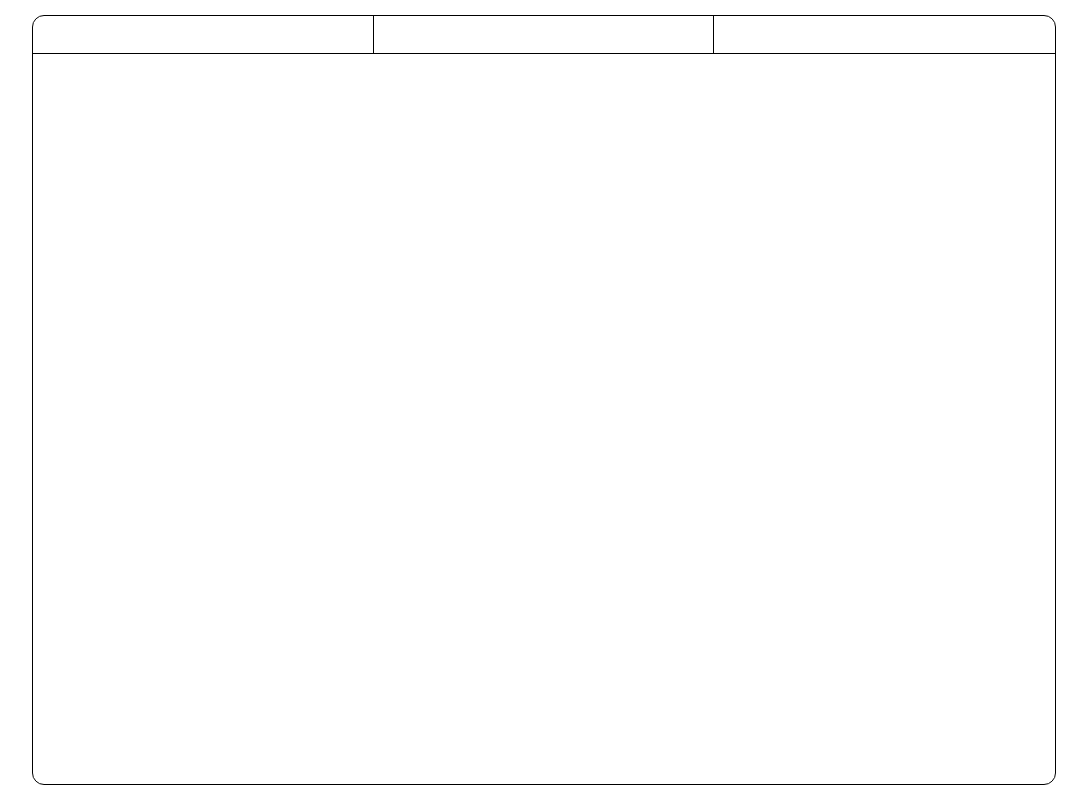
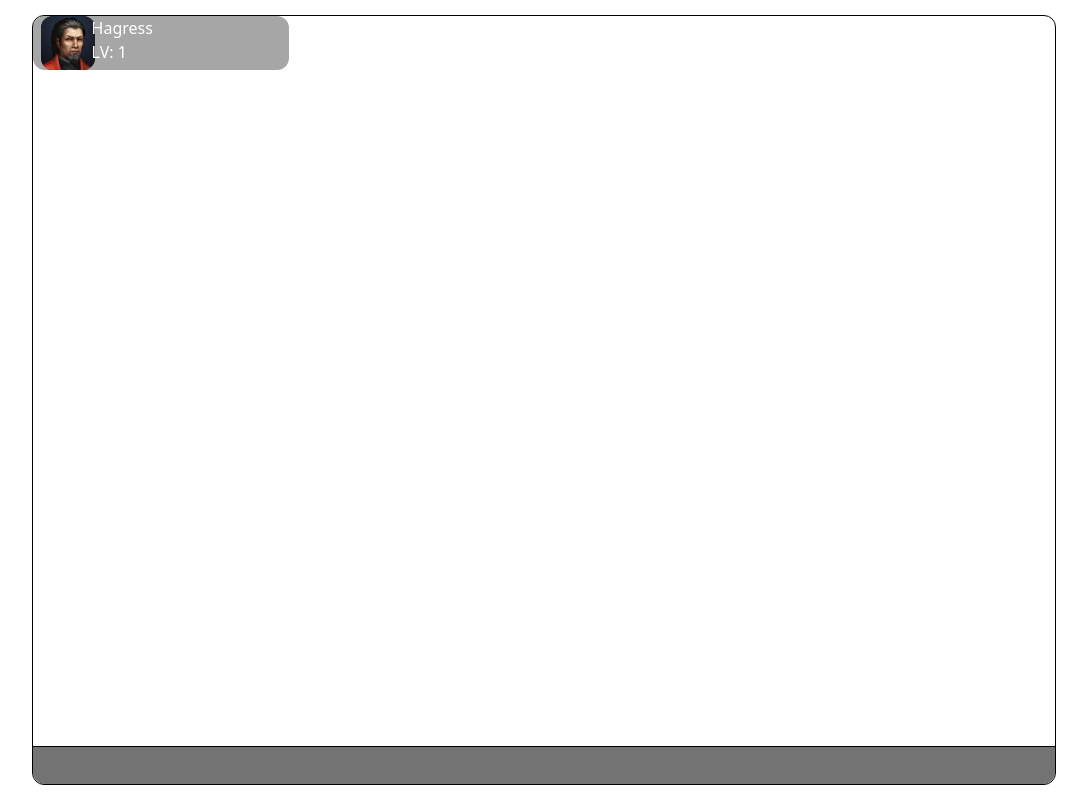
Before and after one commit to ebhooks21/littlealchemist, a plain HTML site: page index.html in a window 1280 px wide. Shown: the whole page, without its empty margins (96-1183 px from the left). Drawn offline with nearby package versions, Linux system fonts and the light colour scheme.

Commit message:
Added code for drawing the HUD. Added code to store the player.

```diff
--- a/css/style.css
+++ b/css/style.css
@@ -11,16 +11,56 @@ div.gamearea
 	border: 1px solid #000;
 	border-radius: 12px;
 	display: block;
+	position: relative;
 	width: 80% !important;
 }
 	div.gamearea div.topuibar
 	{
-		border-bottom: 1px solid #000;
+		/*background-color: #CCCC92;*/
+		background: rgba(0, 0, 0, 0);
+		border-top-right-radius: 12px;
+		border-top-left-radius: 12px;
+		color: #FFFFFF;
 		display: block;
+		height: 7%;
+		width: 100%;
+	}
+		div.gamearea div.topuibar div.topuibar-div
+		{
+			background: rgba(0, 0, 0, .35);
+			border-radius: 12px;
+			height: 100%;
+		}
+			div.gamearea div.topuibar div.topuibar-div div.topuibar-div-section
+			{
+				border-radius: 12px;
+				height: 100%;
+			}
+				div.gamearea div.topuibar div.topuibar-div div.topuibar-div-section img.characterportrait-img
+				{
+					background: rgba(0, 0, 0, .85);
+					border-radius: 12px;
+					height: 100%;
+					opacity: 1.0;
+					width: auto;
+				}
+
+	div.gamearea div.bottomuibar
+	{
+		/*background-color: #CCCC92;*/
+		background: rgba(0, 0, 0, .55);
+		border-top: 1px solid #000;
+		border-bottom-right-radius: 12px;
+		border-bottom-left-radius: 12px;
+		color: #FFFFFF;
+		display: block;
+		font-size: 1em;
+		position: absolute;
+		bottom: 0;
 		height: 5%;
 		width: 100%;
 	}
-		div.gamearea div.topuibar span.topuibar-span
+		div.gamearea div.topuibar div.topuibar-div
 		{
 			height: 100%;
 		}
@@ -28,5 +68,5 @@ div.gamearea
 
 .border-right
 {
-	border-right: 1px solid #000;
+	border-right: 1px solid #FFFFFF;
 }
--- a/index.html
+++ b/index.html
@@ -9,17 +9,35 @@
 
 		<script src="https://cdn.jsdelivr.net/npm/bootstrap@5.3.3/dist/js/bootstrap.bundle.min.js" crossorigin="anonymous"></script>
 		<script src="https://ajax.googleapis.com/ajax/libs/jquery/3.7.1/jquery.min.js"></script>
+		<script type="text/javascript" src="js/Player.js"></script>
+		<script type="text/javascript" src="js/HUD.js"></script>
 		<script type="text/javascript" src="js/Game.js"></script>
 	</head>
 
 	<body class="body">
 		<div id="gamearea" class="gamearea">
 			<div id="topuibar" class="topuibar col-12">
-				<span class="topuibar-span col-4 float-start border-right" id="playernamearea"></span>
-				<span class="topuibar-span col-4 float-start border-right" id="playerlevelarea"></span>
-				<span class="topuibar-span col-4 float-start" id="playergoldarea"></span>
+				<div class="topuibar-div col-lg-3 col-md-5 float-start" id="playerstatsarea">
+					<div class="topuibar-div-section col-xl-2 col-lg-3 col-md-5 ms-2 float-start" id="playerportraitarea">
+					</div>
+
+					<div class="topuibar-div-section col-xl-9 col-lg-8 col-md-6 float-lg-start float-md-end" id="playerinfoarea">
+						<span id="playernamearea" class="col-12 ms-2 float-start"></span>
+						<span id="playerlevelarea" class="col-12 ms-2 float-start"></span>
+
+						<div class="clearfix"></div>
+					</div>
+
+					<div class="clearfix"></div>
+				</div>
+				<!--<div class="topuibar-div col-4 float-start" id="playerotherarea"></div>
+				<div class="topuibar-div col-4 float-start" id="playergoldarea"></div>-->
 
 				<div class="clearfix"></div>
+			</div>
+
+			<div id="bottomuibar" class="bottomuibar col-12">
+
 			</div>
 		</div>
 	</body>
@@ -27,6 +45,6 @@
 	<script type="text/javascript">
 		let game = new Game();
 
-		//game.start();
+		game.start();
 	</script>
 </html>
--- a/js/Game.js
+++ b/js/Game.js
@@ -10,6 +10,9 @@ class Game
 	{
 		let self = this;
 
+		self.player = null;
+		self.hud = null;
+
 		//Setup a resize listener for the window
 		$(window).on('resize', function()
 		{
@@ -17,6 +20,22 @@ class Game
 		});
 
 		$(window).trigger('resize');
+	}
+
+	/**
+	 * Function to start the game.
+	 */
+	start()
+	{
+		let self = this;
+
+		//Create a new player
+		self.player = new Player();
+
+		//Create a HUD
+		self.hud = new HUD();
+
+		(self.hud).draw(self.player);
 	}
 
 	/**
--- /dev/null
+++ b/js/HUD.js
@@ -0,0 +1,26 @@
+/**
+ * HUD.js -- File to contain the HUD class.
+ */
+class HUD
+{
+	/**
+	 * Main constructor for the HUD class.
+	 */
+	constructor()
+	{
+
+	}
+
+	/**
+	 * Function to render the HUD.
+	 */
+	draw(player)
+	{
+		let self = this;
+
+		//Draw the player info
+		$("#playerportraitarea").html("<img src='" + player.characterPortrait + "' alt='character portrait' id='characterportrait-img' class='characterportrait-img'/>");
+		$("#playernamearea").html(player.name);
+		$("#playerlevelarea").html("LV: " + (player.levels).gameLvl);
+	}
+}
--- /dev/null
+++ b/js/Player.js
@@ -0,0 +1,20 @@
+/**
+ * Player.js -- File to store the player information.
+ */
+class Player
+{
+	/**
+	 * Constructor for the player class.
+	 */
+	constructor()
+	{
+		let self = this;
+
+		self.name = "Hagress";
+		self.levels = {
+			gameLvl: 1
+		};
+
+		self.characterPortrait = 'images/charport.png';
+	}
+}
```
Also changed, not shown: images/charport.png (added).
